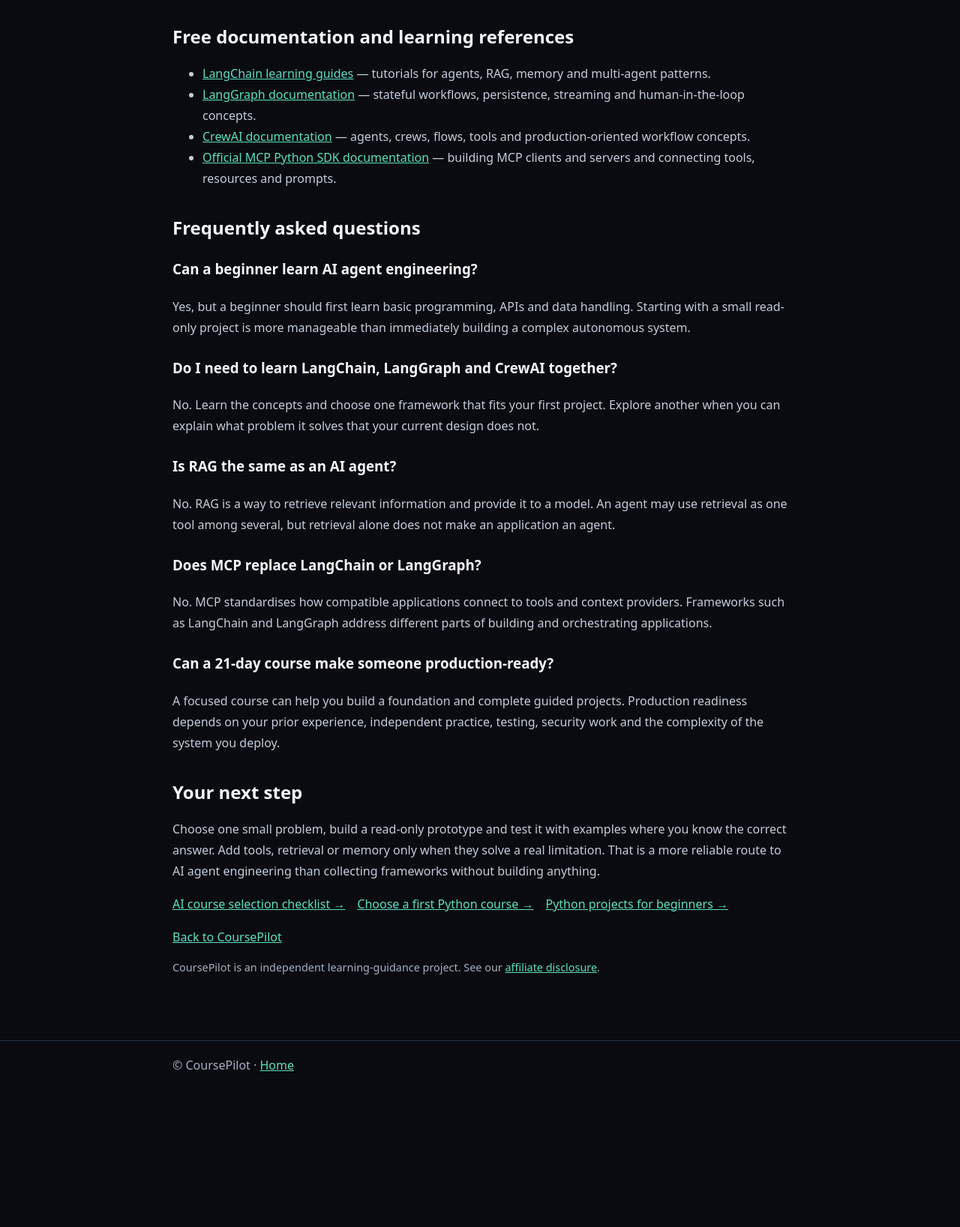
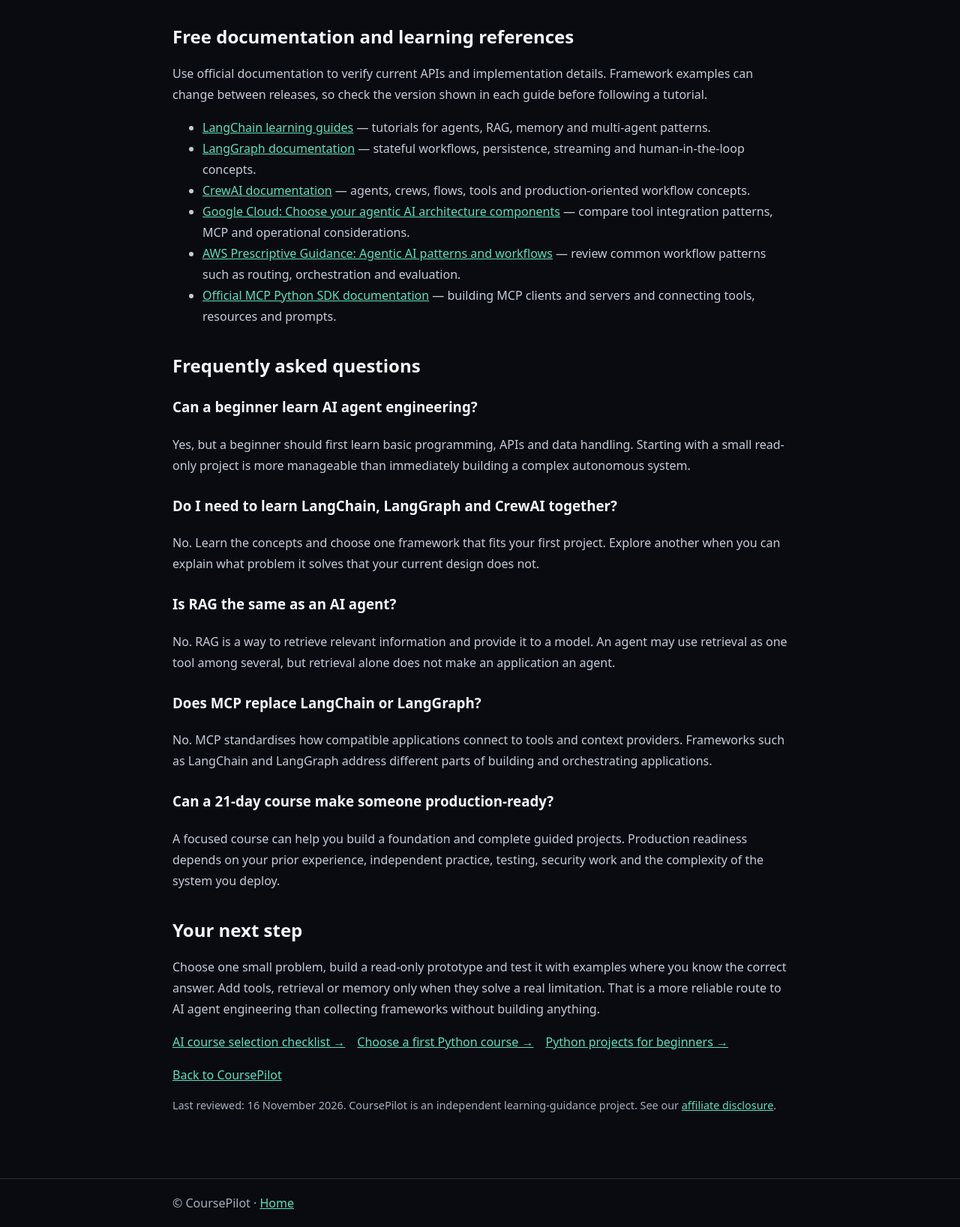
Before and after one commit to studentsphereglobal60/coursepilot, a plain HTML site: page guides/ai-agent-engineering-roadmap.html in a window 1280 px wide. Shown: the part 5815-7452 px from the top of the page at 75% size. Before the commit the page ends 7268 px from the top, so only its background shows below. Drawn offline with Linux system fonts and the light colour scheme.

Commit message:
Refresh AI agent engineering guide with current official references

```diff
--- a/guides/ai-agent-engineering-roadmap.html
+++ b/guides/ai-agent-engineering-roadmap.html
@@ -24,7 +24,7 @@
   "mainEntityOfPage":{"@type":"WebPage","@id":"https://studentsphereglobal60.github.io/coursepilot/guides/ai-agent-engineering-roadmap.html"},
   "publisher":{"@type":"Organization","name":"CoursePilot","url":"https://studentsphereglobal60.github.io/coursepilot/"},
   "datePublished":"2026-11-15",
-  "dateModified":"2026-11-15"
+  "dateModified":"2026-11-16"
 }
 </script>
 <style>
@@ -129,10 +129,13 @@
 </div>
 
 <h2>Free documentation and learning references</h2>
+<p>Use official documentation to verify current APIs and implementation details. Framework examples can change between releases, so check the version shown in each guide before following a tutorial.</p>
 <ul>
 <li><a href="https://docs.langchain.com/oss/python/learn" target="_blank" rel="noopener">LangChain learning guides</a> — tutorials for agents, RAG, memory and multi-agent patterns.</li>
 <li><a href="https://langchain-ai.github.io/langgraph/" target="_blank" rel="noopener">LangGraph documentation</a> — stateful workflows, persistence, streaming and human-in-the-loop concepts.</li>
 <li><a href="https://docs.crewai.com/" target="_blank" rel="noopener">CrewAI documentation</a> — agents, crews, flows, tools and production-oriented workflow concepts.</li>
+<li><a href="https://docs.cloud.google.com/architecture/choose-agentic-ai-architecture-components" target="_blank" rel="noopener">Google Cloud: Choose your agentic AI architecture components</a> — compare tool integration patterns, MCP and operational considerations.</li>
+<li><a href="https://docs.aws.amazon.com/pdfs/prescriptive-guidance/latest/agentic-ai-patterns/agentic-ai-patterns.pdf" target="_blank" rel="noopener">AWS Prescriptive Guidance: Agentic AI patterns and workflows</a> — review common workflow patterns such as routing, orchestration and evaluation.</li>
 <li><a href="https://py.sdk.modelcontextprotocol.io/" target="_blank" rel="noopener">Official MCP Python SDK documentation</a> — building MCP clients and servers and connecting tools, resources and prompts.</li>
 </ul>
 <h2>Frequently asked questions</h2>
@@ -149,7 +152,7 @@
 <h2>Your next step</h2>
 <p>Choose one small problem, build a read-only prototype and test it with examples where you know the correct answer. Add tools, retrieval or memory only when they solve a real limitation. That is a more reliable route to AI agent engineering than collecting frameworks without building anything.</p>
 <div class="links"><a href="ai-course-checklist.html">AI course selection checklist →</a><a href="first-python-course.html">Choose a first Python course →</a><a href="python-projects-for-beginners.html">Python projects for beginners →</a><a href="../">Back to CoursePilot</a></div>
-<p class="crumb">CoursePilot is an independent learning-guidance project. See our <a href="../#disclosure">affiliate disclosure</a>.</p>
+<p class="crumb">Last reviewed: 16 November 2026. CoursePilot is an independent learning-guidance project. See our <a href="../#disclosure">affiliate disclosure</a>.</p>
 </main>
 <footer><div class="wrap">© CoursePilot · <a href="../">Home</a></div></footer>
 </body>
```
